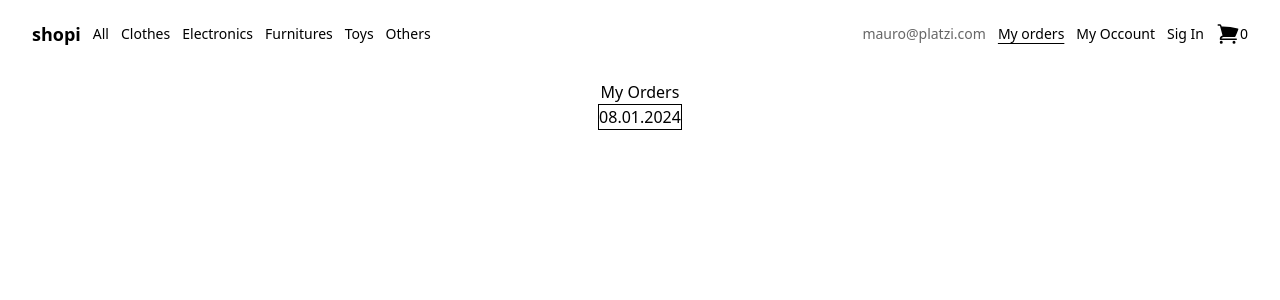
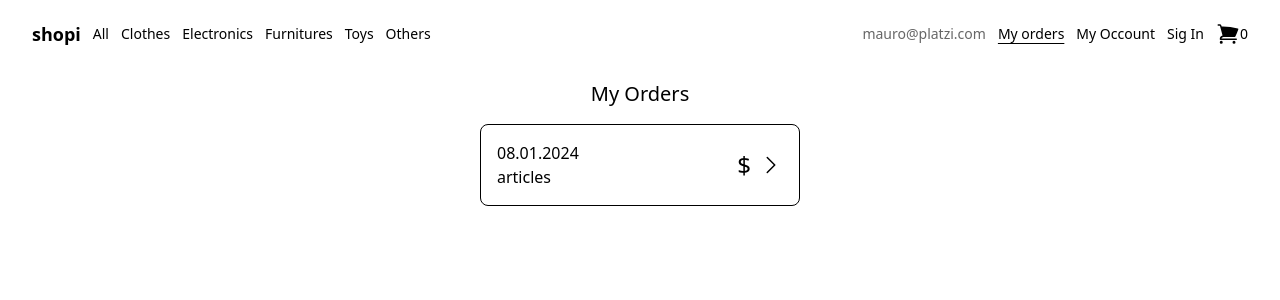
Before and after one commit to mauroyara/react, a React (Vite) app: page /MyOrders in a window 1280 px wide. Shown: the top 300 px of the page. Built offline with nearby package versions, Linux system fonts and the light colour scheme.

Commit message:
Update OrdersCard and MyOrder components

```diff
--- a/src/Components/OrdersCard/index.jsx
+++ b/src/Components/OrdersCard/index.jsx
@@ -1,16 +1,21 @@
-import { XMarkIcon } from "@heroicons/react/24/solid";
+import { ChevronRightIcon } from "@heroicons/react/24/solid";
 
 const OrdersCard = (props) => {
   //necesitamos traer los datos de la card
   const { totalPrice, totalProducts } = props;
 
   return (
-    <div className="flex justify-between items-center mb-3 border border-black ">
-      <p>
-        <span>08.01.2024</span>
-        <span>{totalProducts}</span>
-        <span>{totalPrice}</span>
-      </p>
+    <div className="flex justify-between items-center mb-3 border border-black rounded-lg p-4 w-80">
+      <div className="flex justify-between w-full">
+        <p className="flex flex-col">
+          <span className="font-ligth">08.01.2024</span>
+          <span className="font-ligth">{totalProducts} articles</span>
+        </p>
+        <p className="flex items-center gap-2">
+          <span className="font-medium text-2xl">${totalPrice}</span>
+          <ChevronRightIcon className="h-6 w-6 text-black cursor-pointer" />
+        </p>
+      </div>
     </div>
   );
 };
--- a/src/Pages/App/index.jsx
+++ b/src/Pages/App/index.jsx
@@ -34,6 +34,10 @@ const AppRoutes = () => {
       element: <MyOrder />,
     },
     {
+      path: "/MyOrders/:id",
+      element: <MyOrder />,
+    },
+    {
       path: "/*",
       element: <NotFound />,
     },
--- a/src/Pages/MyOrder/index.jsx
+++ b/src/Pages/MyOrder/index.jsx
@@ -7,6 +7,11 @@ import OrderCard from "../../Components/OrderCard";
 
 function MyOrder() {
   const context = useContext(ShoppingCartContext);
+
+  const currentPath = window.location.pathname;
+  let index = currentPath.substring(currentPath.lastIndexOf("/") + 1);
+  if (index === "last") index = context.order?.length - 1;
+
   return (
     <>
       <Layout>
@@ -20,7 +25,7 @@ function MyOrder() {
         <div className="flex flex-col w-80">
           {
             //se copia el map de index card
-            context.order?.slice(-1)[0].products.map((product) => (
+            context.order?.[index]?.products.map((product) => (
               <OrderCard
                 key={product.id}
                 id={product.id}
--- a/src/Pages/MyOrders/index.jsx
+++ b/src/Pages/MyOrders/index.jsx
@@ -9,12 +9,12 @@ function MyOrders() {
   return (
     <>
       <Layout>
-        <div className="flex items-center justify-center relative w-80">
-          <h1>My Orders</h1>
+        <div className="flex items-center justify-center relative w-80 mb-4">
+          <h1 className="font-medium text-xl">My Orders</h1>
         </div>
 
         {context.order.map((order, index) => (
-          <Link key={index} to={`/MyOrders/${order.id}`}>
+          <Link key={index} to={`/MyOrders/${index}`}>
             <OrdersCard
               totalPrice={order.totalPrice}
               totalProducts={order.totalProducts}
```
